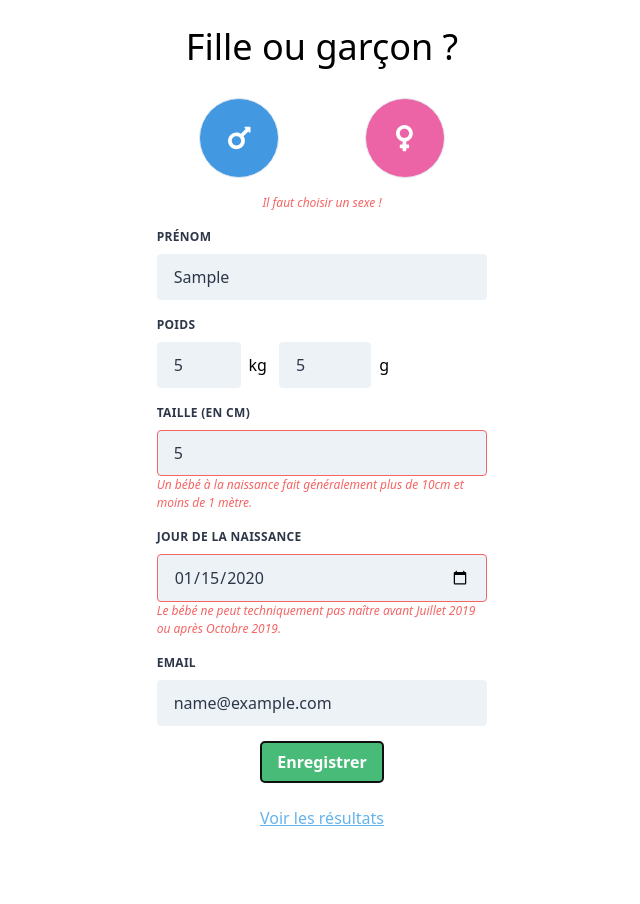
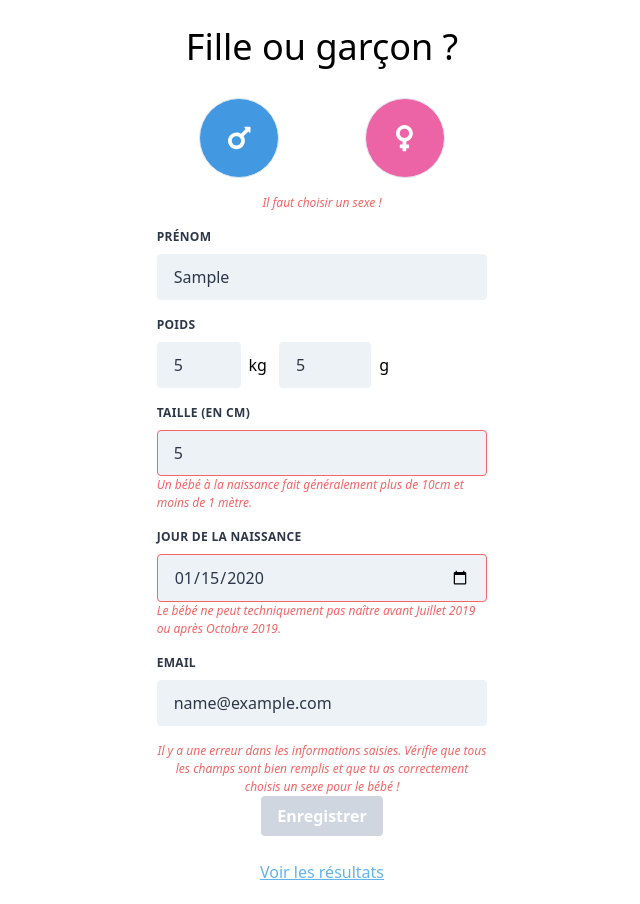
Before and after one commit to hyoa/baby_sex_quiz, a Vue app: page /#/ in a window 1280 px wide. Both pictures are taken after typing "Sample", "5", "5", "5", "2020-01-15", "name@example.com" into the empty fields and a click on the button "Enregistrer". Shown: the whole page, without its empty margins (318-958 px from the left). Before the commit the page ends 850 px from the top, so only its background shows below. Built offline with nearby package versions, Linux system fonts and the light colour scheme.

Commit message:
feat: improve error notification when submitting the form

```diff
--- a/src/views/Home.vue
+++ b/src/views/Home.vue
@@ -59,11 +59,14 @@
         <Input name="email" type="email" label="Email" v-model="email" :error="errors.email"/>
       </div>
       <div class="mt-4 text-center">
+        <div v-if="onError" class="text-red-500 text-xs italic text-center mt-4">
+          Il y a une erreur dans les informations saisies. Vérifie que tous les champs sont bien remplis et que tu as correctement choisis un sexe pour le bébé !
+        </div>
         <button
           class="text-white font-bold py-2 px-4 rounded"
           type="submit"
-          :disabled="submitting"
-          :class="{ 'cursor-not-allowed opacity-50 bg-gray-500' : submitting, 'bg-green-500 hover:bg-green-700 ': !submitting }"
+          :disabled="submitting || onError"
+          :class="{ 'cursor-not-allowed opacity-50 bg-gray-500' : submitting || onError, 'bg-green-500 hover:bg-green-700 ': !submitting && !onError }"
         >
           {{ submitButtonText }}
           <font-awesome-icon v-if="submitting" icon="spinner" spin />
@@ -203,6 +206,14 @@ export default {
   computed: {
     submitButtonText () {
       return this.submitting ? 'Enregistrement en cours' : 'Enregistrer'
+    },
+    onError () {
+      return this.errors.weight !== null ||
+        this.errors.name !== null ||
+        this.errors.birthDate !== null ||
+        this.errors.email !== null ||
+        this.errors.length !== null ||
+        this.errors.sex !== null
     }
   }
 }
```
